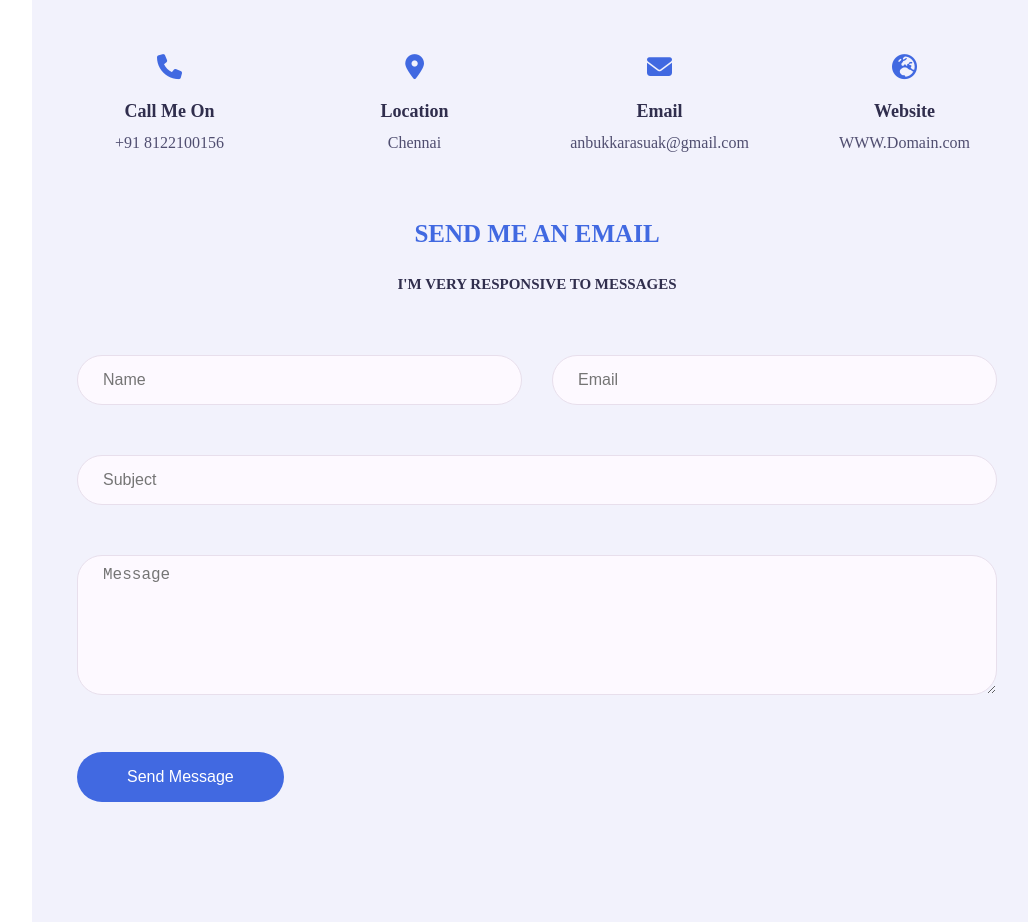
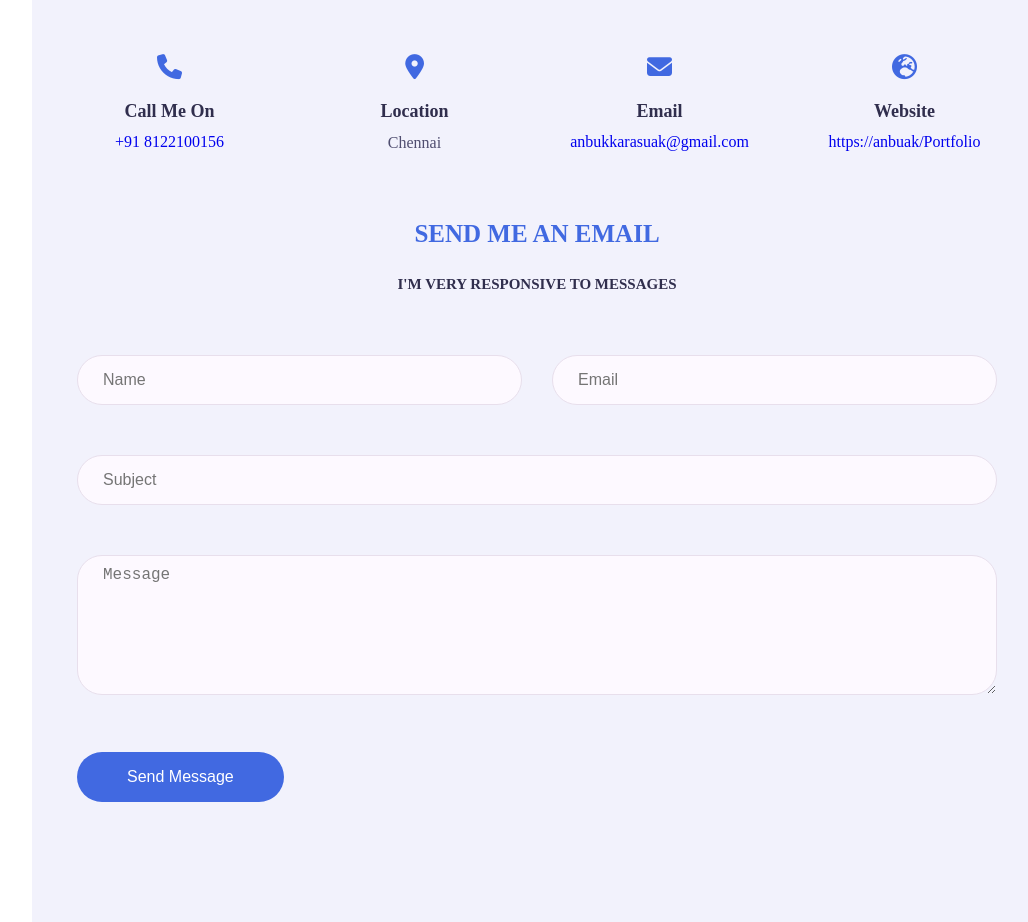
Before and after one commit to AnbuAK/Personal_portfolio, a website: page index.html in a window 1280 px wide. Shown: the part 3740-4662 px from the top of the page, without its empty margins (238-1266 px from the left). Drawn offline with nearby package versions, Linux system fonts and the light colour scheme; a web font is replaced by a local one.

Commit message:
Update index.html

```diff
--- a/index.html
+++ b/index.html
@@ -410,7 +410,7 @@
                     <div class="contact-info-item padd-15">
                         <div class="icon"><i class="fa fa-phone"></i></div>
                         <h4>Call Me on</h4>
-                        <p>+91 8122100156</p>
+                        <a href=tel:+918122100156 >+91 8122100156</a>
                     </div>
                     <!--contact info item ends-->
                     <!--contact info item starts-->
@@ -424,14 +424,14 @@
                     <div class="contact-info-item padd-15">
                         <div class="icon"><i class="fa fa-envelope"></i></div>
                         <h4>Email</h4>
-                        <p>anbukkarasuak@gmail.com</p>
+                        <a href= "mailto:anbukkarasuak@gmail.com">anbukkarasuak@gmail.com</a>
                     </div>
                     <!--contact info item ends-->
                     <!--contact info item starts-->
                     <div class="contact-info-item padd-15">
                         <div class="icon"><i class="fa fa-globe-europe"></i></div>
                         <h4>Website</h4>
-                        <p>WWW.Domain.com</p>
+                        <a href= "https://anbuak.github.io/Personal_portfolio/" target="_blank">https://anbuak/Portfolio</a>
                     </div>
                     <!--contact info item ends-->
                 </div>
```
